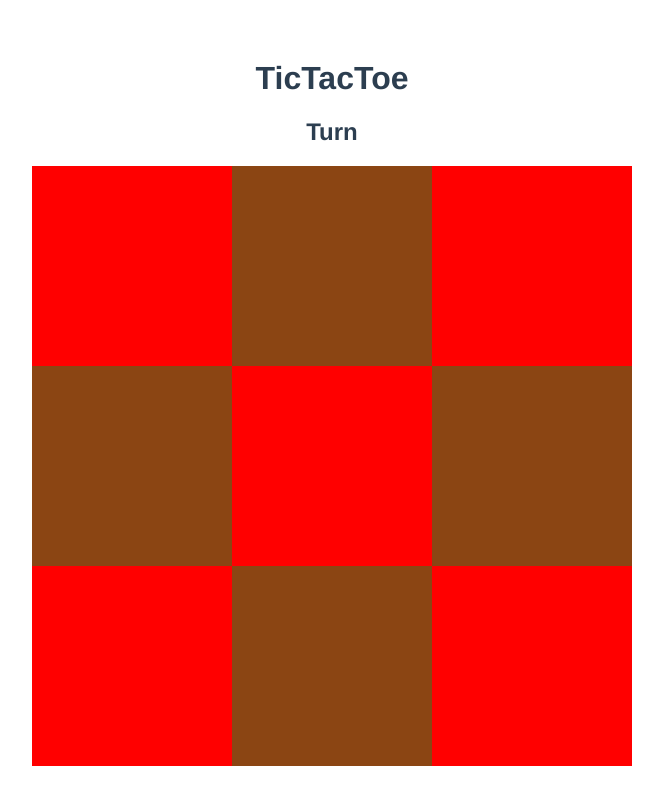
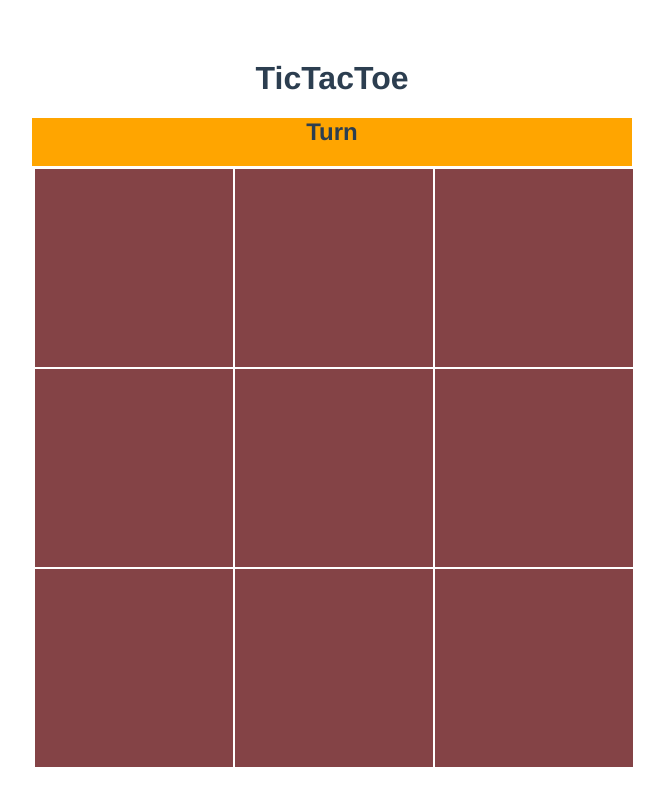
Before and after one commit to Alihassanzadah/Tic-Tac-Toe, a Vue app: page / in a window 1280 px wide. Shown: the whole page, without its empty margins (308-972 px from the left). Built offline with nearby package versions, Linux system fonts and the light colour scheme.

Commit message:
change color

```diff
--- a/src/App.vue
+++ b/src/App.vue
@@ -34,8 +34,10 @@ export default {
   color: #2c3e50;
   margin-top: 60px;
 }
-.spieler1 {
-  background: red;
-
+#detail {
+  height: 650px;
+  width: 600px;
+  background: orange;
+  margin: 0 auto;
 }
 </style>
--- a/src/components/grid.vue
+++ b/src/components/grid.vue
@@ -1,41 +1,47 @@
 <template>
-    <div class= "grid">
-    <div v-on:click= "red" class="spieler1"></div>
-    <div v-on:click= "green" class= "spieler2"></div>
-    <div class="spieler1"></div>
-    <div class= "spieler2"></div>
-    <div class="spieler1"></div>
-    <div class= "spieler2"></div>
-    <div class="spieler1"></div>
-    <div class= "spieler2"></div>
-    <div class="spieler1"></div>
+    <div id ="game" class= "grid">
+    <div v-on:click= "background1 = 'red'" v-bind:style="{ backgroundColor: background1 }" class="spieler1"></div>
+    <div v-on:click= "background2 = 'green'" v-bind:style="{ backgroundColor: background2 }" class="spieler2"></div>
+   <div v-on:click= "background3 = 'red'" v-bind:style="{ backgroundColor: background3 }" class="spieler1"></div>
+    <div v-on:click= "background4 = 'green'" v-bind:style="{ backgroundColor: background4 }" class="spieler2"></div>
+    <div v-on:click= "background5 = 'red'" v-bind:style="{ backgroundColor: background5 }" class="spieler1"></div>
+    <div v-on:click= "background6 = 'green'" v-bind:style="{ backgroundColor: background6 }" class="spieler2"></div>
+    <div v-on:click= "background7 = 'red'" v-bind:style="{ backgroundColor: background7 }" class="spieler1"></div>
+    <div v-on:click= "background8 = 'green'" v-bind:style="{ backgroundColor: background8 }" class="spieler2"></div>
+    <div v-on:click= "background9 = 'red'" v-bind:style="{ backgroundColor: background9 }" class="spieler1"></div>
   </div>
 </template>
 
 <script>
 export default {
   name: 'grid',
+  props: {
+  background1: String,
+  background2: String,
+  background3: String,
+  background4: String,
+  background5: String,
+  background6: String,
+  background7: String,
+  background8: String,
+  background9: String,
+},
   data() {
     return {
 
     }
-
-
-
-
   },
-    methods: {
-      red: function () {
-
-      }
-
-    }
+  methods: {
+  }
 
 }
 </script>
 
 <!-- Add "scoped" attribute to limit CSS to this component only -->
 <style scoped>
+#game {
+  background-color: #844346
+}
 .grid {
   background: saddlebrown;
   display: grid;
@@ -44,5 +50,14 @@ export default {
   margin: 0 auto;
   height: 600px;
   width: 600px;
+  border: 2px solid white;
+}
+.spieler1 {
+
+ border: 1px solid white;
+}
+.spieler2 {
+   border: 1px solid white;
+
 }
 </style>
```
